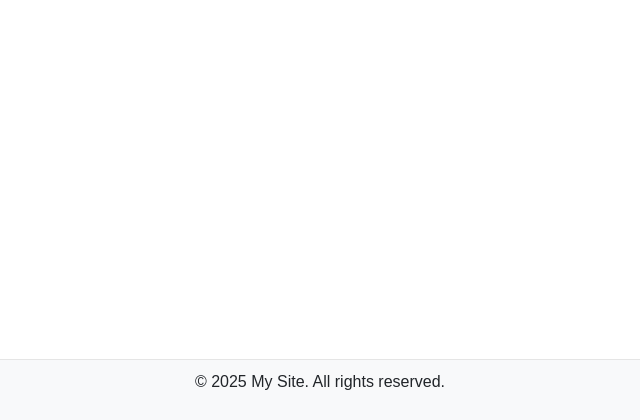
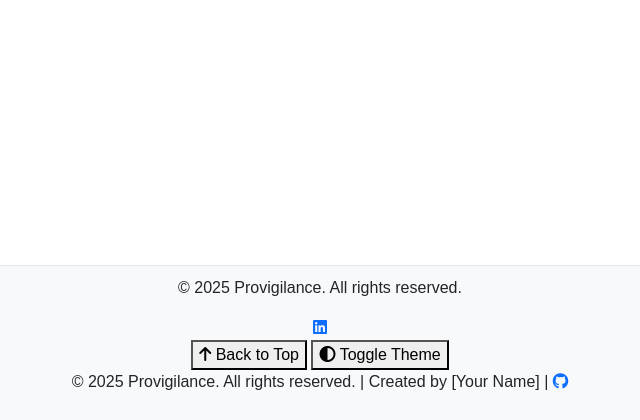
Before and after one commit to jesskins/provigilance, a Django app: page / in a window 1280 px wide. Shown: the part 380-800 px from the top of the page, without its empty margins (320-960 px from the left). Run offline with Django 4.2, Linux system fonts and the light colour scheme; some libraries are stand-ins or nearby versions.

Commit message:
added to the footer design, still needs work

```diff
--- a/templates/base_generic.html
+++ b/templates/base_generic.html
@@ -64,14 +64,38 @@
     </main>
 
     <footer>
-        <p>&copy; 2025 My Site. All rights reserved.</p>
+        <div class="footer-content">
+            <p>&copy; 2025 Provigilance. All rights reserved.</p>
+            <div class="social-links">
+                <a href="https://www.linkedin.com/in/your_linkedin" target="_blank">
+                    <i class="fab fa-linkedin"></i>
+                </a>
+            </div>
+            <div class="footer-buttons">
+                <button id="back-to-top" onclick="scrollToTop()">
+                    <i class="fas fa-arrow-up"></i> Back to Top
+                </button>
+                <button id="toggle-theme">
+                    <i class="fas fa-adjust"></i> Toggle Theme
+                </button>
+            </div>
+        </div>
+        <div class="footer-bottom">
+            <p>&copy; 2025 Provigilance. All rights reserved. | Created by [Your Name] |
+                <a href="https://github.com/your_github" target="_blank">
+                    <i class="fab fa-github"></i>
+                </a>
+            </p>
+        </div>
     </footer>
+
+
 
     <!-- Bootstrap JS and dependencies -->
     <script src="https://code.jquery.com/jquery-3.6.0.min.js"></script>
     <script src="https://stackpath.bootstrapcdn.com/bootstrap/5.1.3/js/bootstrap.min.js"></script>
     <script src="https://cdn.jsdelivr.net/npm/bootstrap@5.3.3/dist/js/bootstrap.bundle.min.js" integrity="sha384-YvpcrYf0tY3lHB60NNkmXc5s9fDVZLESaAA55NDzOxhy9GkcIdslK1eN7N6jIeHz" crossorigin="anonymous"></script>
-    <script>
+   <!-- <script>
         function toggleSearch() {
             const searchBar = document.getElementById('searchBar');
             if (searchBar.style.display === 'none' || searchBar.style.display === '') {
@@ -81,5 +105,7 @@
             }
         }
     </script>
+-->
+
 </body>
 </html>
--- a/testimonials/templates/testimonials/submit_testimonial.html
+++ b/testimonials/templates/testimonials/submit_testimonial.html
@@ -1,4 +1,5 @@
 {% extends "base_generic.html" %}
+{% load static %}
 
 {% block content %}
 <div class="form-container">
```
Also changed, not shown: static/scripts.js (added, +18 -0 lines).
